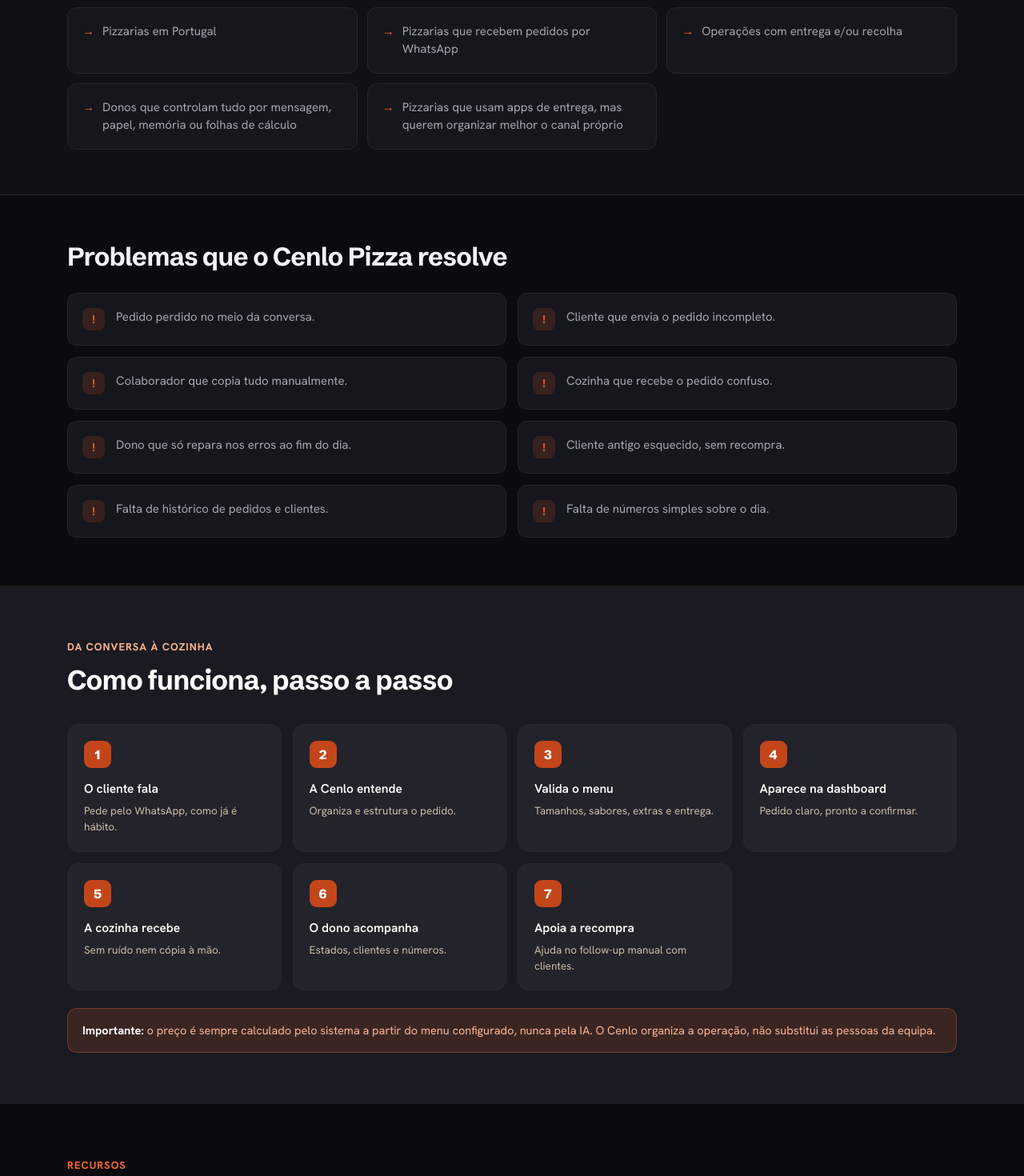
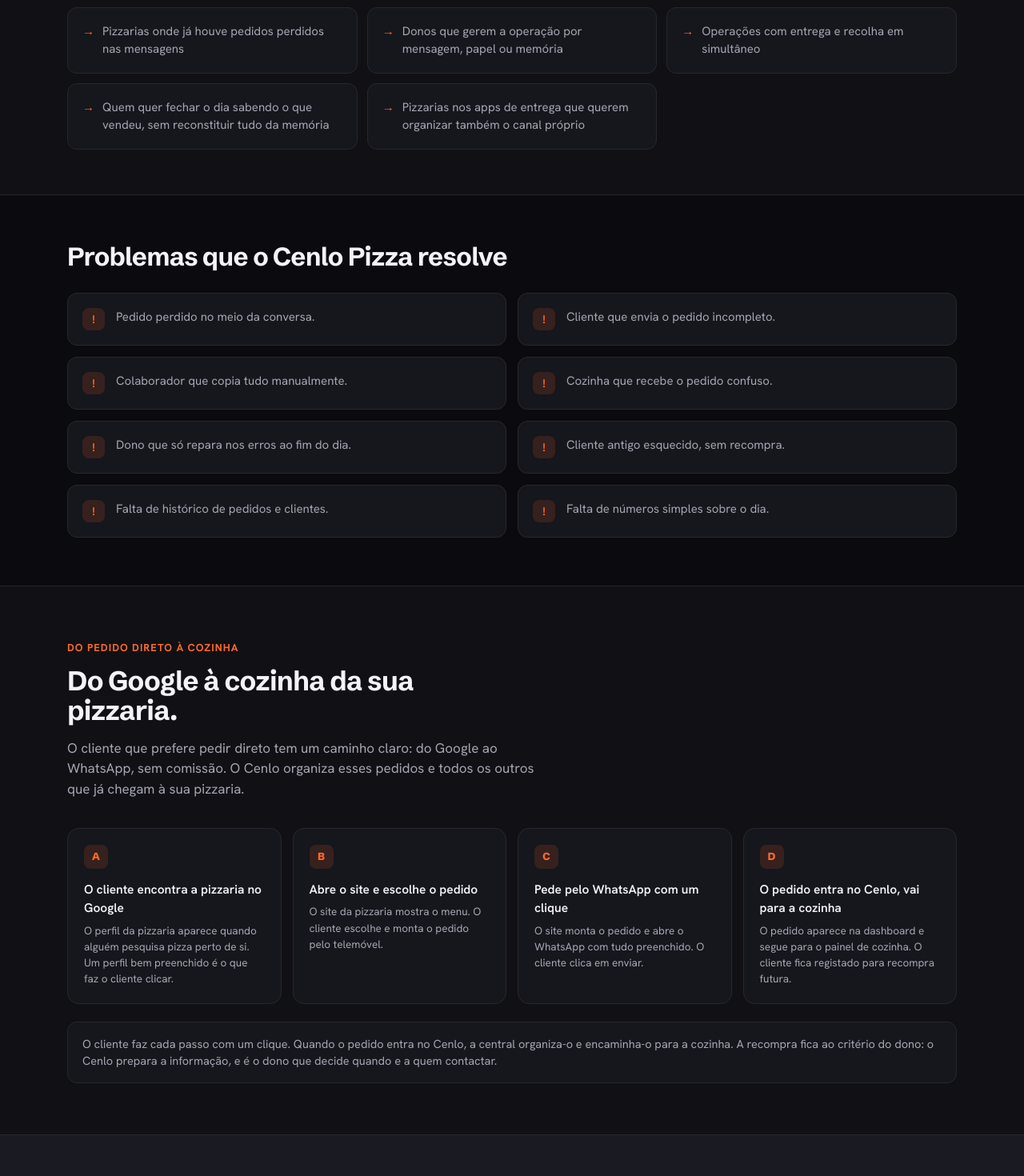
Before and after one commit to pedrocvm/cenlo-website, a Next.js app: page /pizza in a window 1280 px wide. Shown: the part 700-2170 px from the top of the page at 80% size. Built offline with nearby package versions, Linux system fonts and the light colour scheme.

Commit message:
update copy

```diff
--- a/app/pizza/page.tsx
+++ b/app/pizza/page.tsx
@@ -1,7 +1,7 @@
 import type { Metadata } from 'next'
 import Link from 'next/link'
 import FaqAccordion from '@/components/FaqAccordion'
-import { pizzaFor, pizzaProblems, pizzaSteps, pizzaFeatures, benefits, pizzaNot, demoSteps, faqs } from '@/lib/data'
+import { pizzaFor, pizzaProblems, pizzaSteps, pizzaFeatures, benefits, pizzaNot, demoSteps, faqs, pizzaE2ESteps } from '@/lib/data'
 
 export const metadata: Metadata = {
   title: 'Cenlo Pizza — pedidos por WhatsApp para pizzarias em Portugal',
@@ -257,6 +257,27 @@
         </div>
       </section>
 
+      {/* E2E: DO GOOGLE À COZINHA */}
+      <section style={{ background: 'var(--bg2)', borderTop: '1px solid var(--line)', borderBottom: '1px solid var(--line)' }}>
+        <div style={{ maxWidth: 1160, margin: '0 auto', padding: '64px 24px' }}>
+          <span style={{ fontSize: 13, fontWeight: 700, letterSpacing: '.08em', textTransform: 'uppercase', color: 'var(--terra)' }}>Do pedido direto à cozinha</span>
+          <h2 style={{ fontSize: 34, marginTop: 12, fontFamily: 'var(--font-schibsted)', maxWidth: 560 }}>Do Google à cozinha da sua pizzaria.</h2>
+          <p style={{ fontSize: 17, color: 'var(--ink2)', marginTop: 16, maxWidth: 600 }}>O cliente que prefere pedir direto tem um caminho claro: do Google ao WhatsApp, sem comissão. O Cenlo organiza esses pedidos e todos os outros que já chegam à sua pizzaria.</p>
+          <div className="grid-four" style={{ display: 'grid', gridTemplateColumns: 'repeat(4,1fr)', gap: 14, marginTop: 36 }}>
+            {pizzaE2ESteps.map(s => (
+              <div key={s.n} style={{ background: 'var(--surface)', border: '1px solid var(--line)', borderRadius: 14, padding: 20 }}>
+                <span style={{ display: 'flex', width: 30, height: 30, borderRadius: 8, background: 'var(--terraBg)', color: 'var(--terra)', alignItems: 'center', justifyContent: 'center', fontWeight: 800, fontSize: 13, fontFamily: 'var(--font-schibsted)' }}>{s.n}</span>
+                <div style={{ fontWeight: 600, fontSize: 15.5, marginTop: 14 }}>{s.title}</div>
+                <p style={{ fontSize: 13.5, color: 'var(--ink2)', marginTop: 6 }}>{s.desc}</p>
+              </div>
+            ))}
+          </div>
+          <div style={{ marginTop: 22, background: 'var(--surface)', border: '1px solid var(--line)', borderRadius: 12, padding: '16px 18px', fontSize: 14.5, color: 'var(--ink2)' }}>
+            O cliente faz cada passo com um clique. Quando o pedido entra no Cenlo, a central organiza-o e encaminha-o para a cozinha. A recompra fica ao critério do dono: o Cenlo prepara a informação, e é o dono que decide quando e a quem contactar.
+          </div>
+        </div>
+      </section>
+
       {/* COMO FUNCIONA */}
       <section id="como-funciona" style={{ background: 'var(--panel)', color: '#F4EBDC' }}>
         <div style={{ maxWidth: 1160, margin: '0 auto', padding: '64px 24px' }}>
--- a/lib/data.ts
+++ b/lib/data.ts
@@ -42,11 +42,11 @@
 ]
 
 export const pizzaFor = [
-  'Pizzarias em Portugal',
-  'Pizzarias que recebem pedidos por WhatsApp',
-  'Operações com entrega e/ou recolha',
-  'Donos que controlam tudo por mensagem, papel, memória ou folhas de cálculo',
-  'Pizzarias que usam apps de entrega, mas querem organizar melhor o canal próprio',
+  'Pizzarias onde já houve pedidos perdidos nas mensagens',
+  'Donos que gerem a operação por mensagem, papel ou memória',
+  'Operações com entrega e recolha em simultâneo',
+  'Quem quer fechar o dia sabendo o que vendeu, sem reconstituir tudo da memória',
+  'Pizzarias nos apps de entrega que querem organizar também o canal próprio',
 ]
 
 export const pizzaProblems = [
@@ -98,6 +98,13 @@
   { n: '3', t: 'Acompanhamos os primeiros dias de perto.' },
 ]
 
+export const pizzaE2ESteps = [
+  { n: 'A', title: 'O cliente encontra a pizzaria no Google', desc: 'O perfil da pizzaria aparece quando alguém pesquisa pizza perto de si. Um perfil bem preenchido é o que faz o cliente clicar.' },
+  { n: 'B', title: 'Abre o site e escolhe o pedido', desc: 'O site da pizzaria mostra o menu. O cliente escolhe e monta o pedido pelo telemóvel.' },
+  { n: 'C', title: 'Pede pelo WhatsApp com um clique', desc: 'O site monta o pedido e abre o WhatsApp com tudo preenchido. O cliente clica em enviar.' },
+  { n: 'D', title: 'O pedido entra no Cenlo, vai para a cozinha', desc: 'O pedido aparece na dashboard e segue para o painel de cozinha. O cliente fica registado para recompra futura.' },
+]
+
 export const faqs = [
   { q: 'Funciona com o WhatsApp da pizzaria?', a: 'Sim. O Cenlo Pizza trabalha sobre o canal de WhatsApp da própria pizzaria, o mesmo onde os clientes já falam consigo.' },
   { q: 'Preciso de trocar o meu sistema atual?', a: 'Não é o objetivo. O Cenlo organiza o atendimento e os pedidos do seu canal próprio; pode conviver com a forma como já trabalha hoje.' },
```
Also changed, not shown: app/page.tsx (+18 -19 lines).
